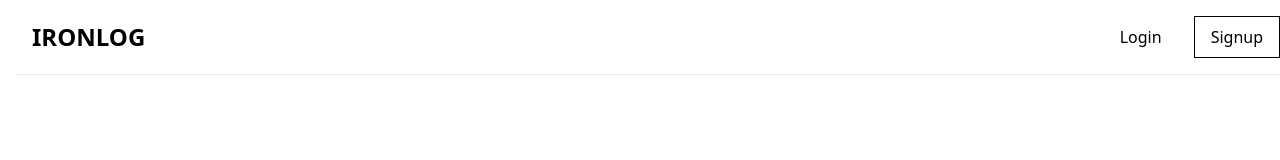
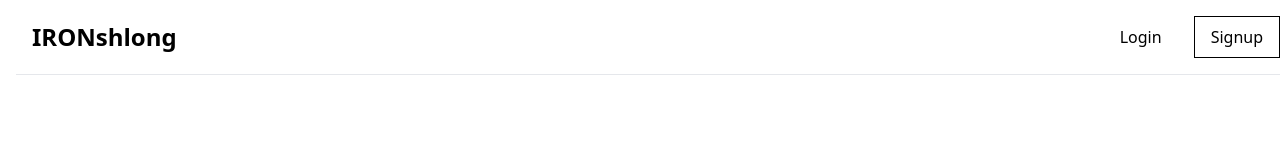
Before and after one commit to ManikDogra/Ironlog, a React (Vite) app: page / in a window 1280 px wide. Shown: the top 160 px of the page. Built offline with nearby package versions, Linux system fonts and the light colour scheme.

Commit message:
trying is it works

```diff
--- a/src/pages/Welcome.jsx
+++ b/src/pages/Welcome.jsx
@@ -18,7 +18,7 @@ export default function Welcome() {
             transition={{ delay: 0.4 }}
             className="text-2xl font-bold"
           >
-            IRONLOG
+            IRONshlong
           </motion.span>
           <div className="flex gap-4">
             <motion.button
```
